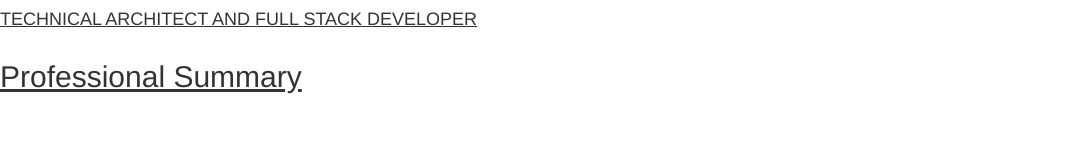
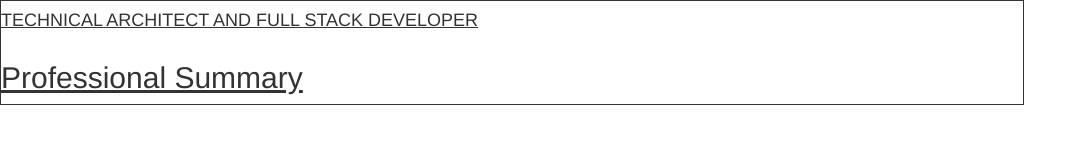
Before and after one commit to amitverma80/amitverma80.github.io, a plain HTML site: page index.html in a window 1280 px wide. Shown: the whole page, without its empty margins (0-1087 px from the left). Drawn offline with nearby package versions, Linux system fonts and the light colour scheme.

Commit message:
Update index.html

```diff
--- a/index.html
+++ b/index.html
@@ -8,7 +8,7 @@
 </head>
 
 <body>
-	<table style="width:80%">
+	<table style="width:80%;border:1px solid">
 		<tr>
 			<td><h4><u>TECHNICAL ARCHITECT AND FULL STACK DEVELOPER</u></h4></td>
 		</tr>
```
